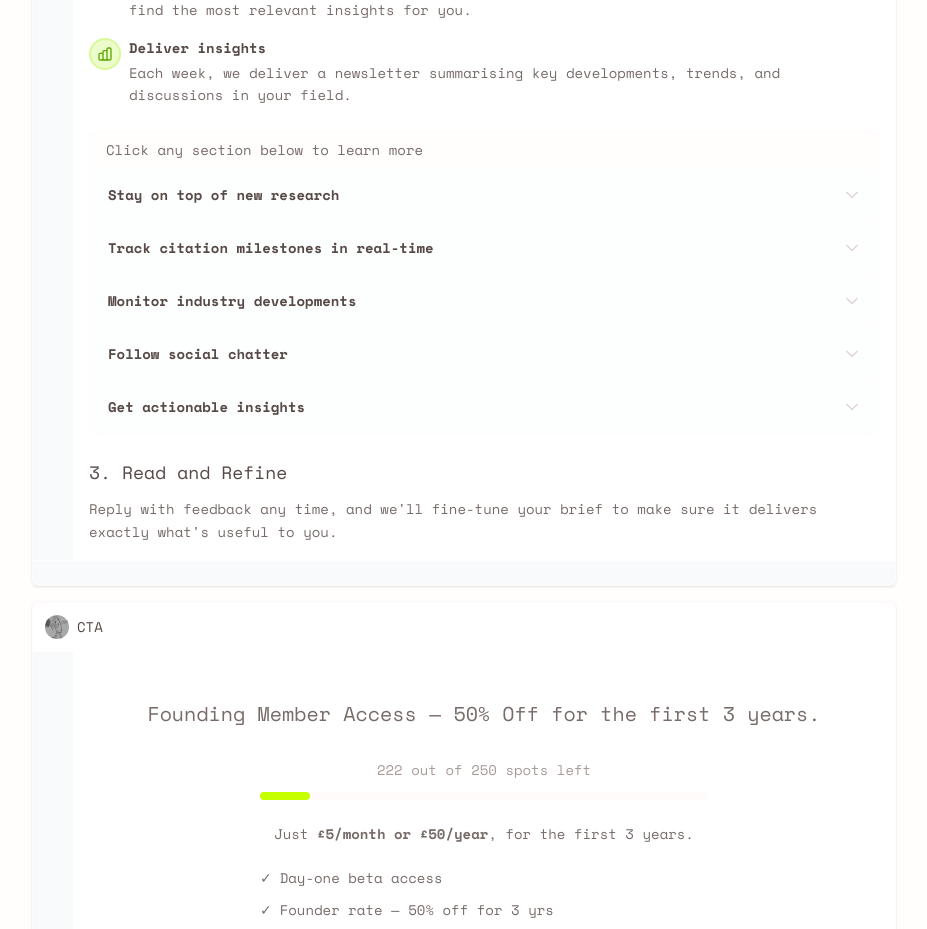
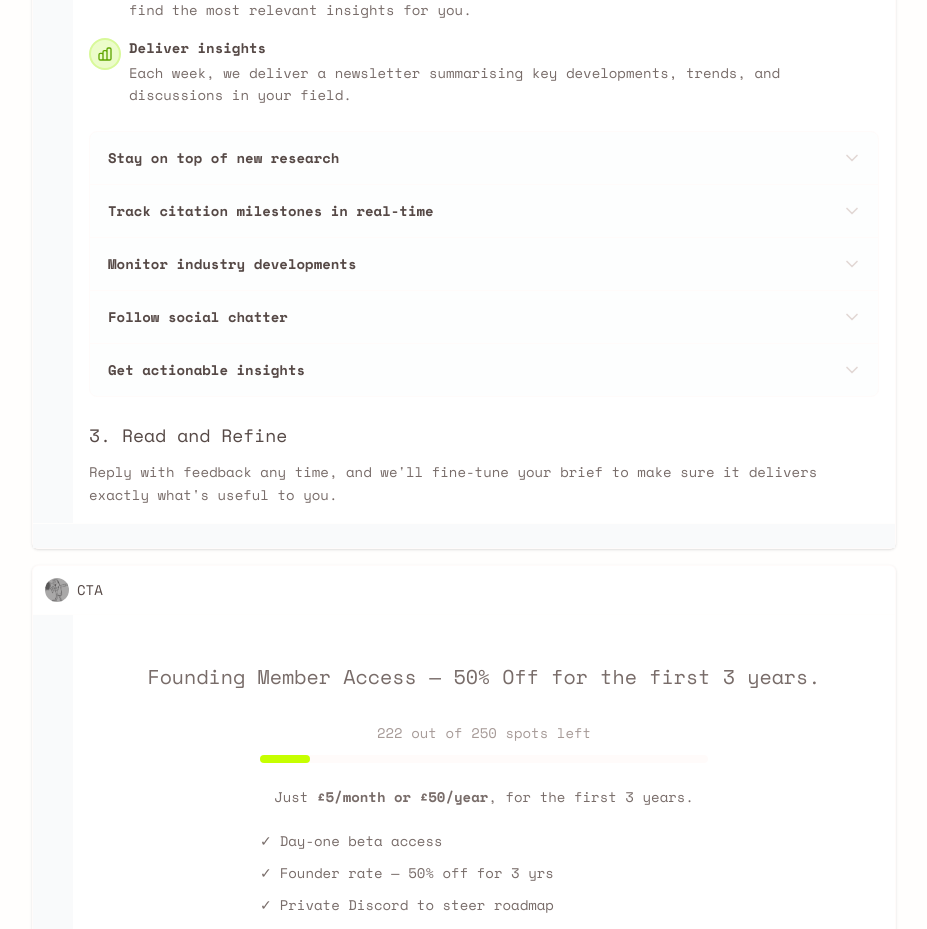
Before and after one commit to MyOasisScience/landingpage, a Next.js app: page / in a window 1280 px wide. Shown: the part 1020-1949 px from the top of the page, without its empty margins (176-1103 px from the left). Built offline with nearby package versions, Linux system fonts and the light colour scheme.

Commit message:
removing text' q

```diff
--- a/src/components/HowItWorksCard.tsx
+++ b/src/components/HowItWorksCard.tsx
@@ -124,9 +124,6 @@ export default function HowItWorksCard() {
 
       {/* Collapsible Sections */}
       <div className="border border-gray-200 rounded-lg overflow-hidden bg-gray-50/30">
-        <div className="bg-gray-100 px-4 py-2 border-b border-gray-200">
-          <p className="text-sm text-gray-800 font-medium">Click any section below to learn more</p>
-        </div>
         <CollapsibleSection
           title="Stay on top of new research"
           isOpen={openSections["Stay on top of new research"]}
```
